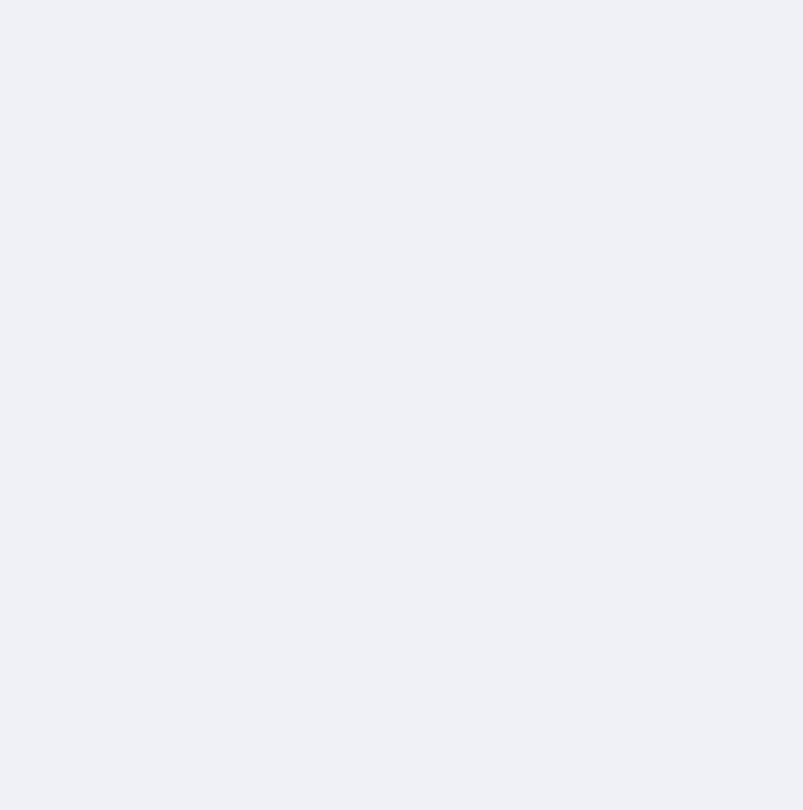
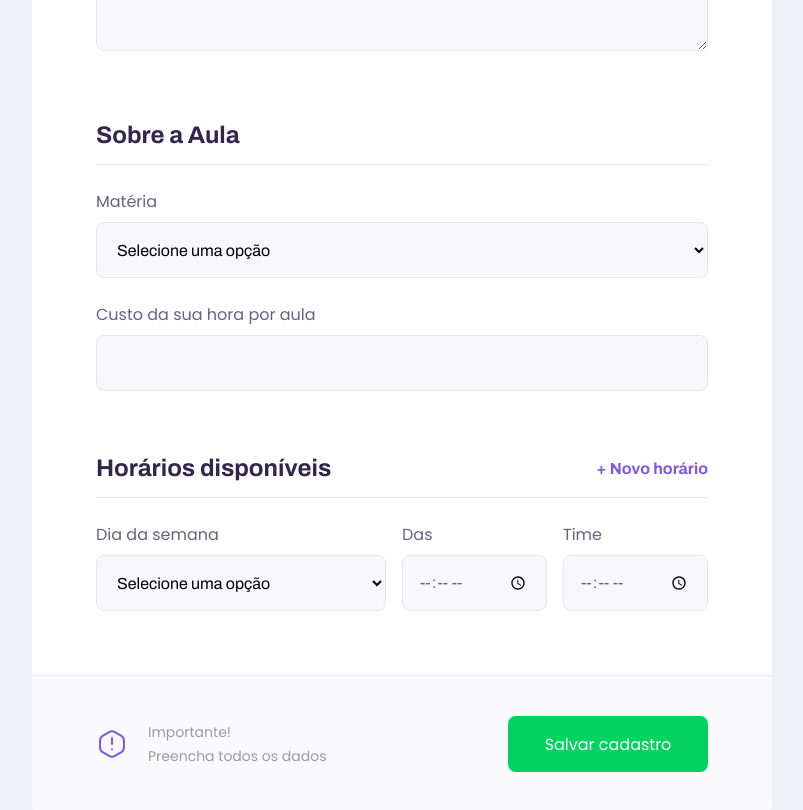
Before and after one commit to marconwillian/Proffy, a React (Create React App) app in the folder packages/web/: page /give-classes in a window 1280 px wide. Shown: the part 900-1710 px from the top of the page, without its empty margins (238-1041 px from the left). Before the commit the page ends 800 px from the top, so only its background shows below. Built offline with nearby package versions, Linux system fonts and the light colour scheme.

Commit message:
Update inputs for select

```diff
--- a/packages/web/src/pages/TeacherForm/index.tsx
+++ b/packages/web/src/pages/TeacherForm/index.tsx
@@ -1,11 +1,88 @@
 import React from 'react';
 
 import PageHeader from '../../components/PageHeader';
+import Input from '../../components/Input';
+import Textarea from '../../components/Textarea';
+import Select from '../../components/Select';
+
+import warningIcon from '../../assets/images/icons/warning.svg'
+
+import './styles.css';
 
 function TeacherForm(){
     return (
         <div id="page-teacher-form" className="container">
-            <PageHeader  title="Que incrível que você quer dar aulas."/>
+            <PageHeader
+                title="Que incrível que você quer dar aulas."
+                description="O primeiro passo, é preencher esse formulário de inscrição."
+            />
+            <main>
+                <fieldset>
+                    <legend>Seus dados</legend>
+
+                    <Input label="Nome completo" name="name" />
+                    <Input label="Avatar" name="avatar" />
+                    <Input label="WhatsApp" name="whatsapp" />
+                    <Textarea label="Biografia" name="bio"/>
+                </fieldset>
+                <fieldset>
+                    <legend>Sobre a Aula</legend>
+
+                    <Select
+                        label="Matéria"
+                        name="subject"
+                        options={[
+                            {value: 'Artes'},
+                            {value: 'Biologia'},
+                            {value: 'Ciências'},
+                            {value: 'Educação física'},
+                            {value: 'Física'},
+                            {value: 'Geografia'},
+                            {value: 'História'},
+                            {value: 'Matemática'},
+                            {value: 'Português'},
+                            {value: 'Química'}
+                        ]}
+                    />
+                    <Input label="Custo da sua hora por aula" name="cost" />
+                </fieldset>
+                <fieldset>
+                    <legend>
+                        Horários disponíveis
+                        <button type="button">
+                            + Novo horário
+                        </button>
+                    </legend>
+
+                    <div className="schedule-item">
+                        <Select
+                            label="Dia da semana"
+                            name="week_day"
+                            options={[
+                                {value: '0', label: 'Domingo'},
+                                {value: '1', label: 'Segunda'},
+                                {value: '2', label: 'Terça'},
+                                {value: '3', label: 'Quarta'},
+                                {value: '4', label: 'Quinta'},
+                                {value: '5', label: 'Sexta'},
+                                {value: '6', label: 'Sábado'}
+                            ]}
+                        />
+                        <Input name="from" label="Das" type="time"/>
+                        <Input name="to" label="Time" type="time"/>
+                    </div>
+                </fieldset>
+
+
+                <footer>
+                    <p>
+                        <img src={warningIcon} alt="Aviso importante"/>
+                        Importante! <br />
+                        Preencha todos os dados
+                    </p>
+                    <button type="button">Salvar cadastro</button>
+                </footer>
+            </main>
         </div>
         )
 };
--- /dev/null
+++ b/packages/web/src/pages/TeacherForm/styles.css
@@ -0,0 +1,140 @@
+#page-teacher-form {
+    width: 100vw;
+    height: 100vh;
+}
+
+#page-teacher-form .page-header .header-container {
+    margin-bottom: 6.4rem;
+}
+
+#page-teacher-form main {
+    background: var(--color-box-base);
+    width: 100%;
+    max-width: 74rem;
+    border-radius: 0.8rem;
+    margin: -3.2rem auto 3.2rem;;
+    padding-top: 6.4rem;
+    overflow: hidden;
+}
+
+#page-teacher-form main fieldset {
+    border: 0;
+    padding: 0 2.4rem;
+}
+
+#page-teacher-form main fieldset + fieldset {
+    margin-top:6.4rem;
+}
+
+#page-teacher-form main fieldset legend{
+    font: 700 2.4rem Archivo;
+    color: var(--color-text-title);
+    margin-bottom: 2.4rem;
+    display: flex;
+    align-items: center;
+    justify-content: space-between;
+    width: 100%;
+    padding-bottom: 1.6rem;
+    border-bottom: 1px solid var(--color-line-in-white);
+}
+
+#page-teacher-form main fieldset .input-block + .textarea-block,
+#page-teacher-form main fieldset .select-block + .input-block {
+    margin-top: 2.4rem;
+}
+
+#page-teacher-form main fieldset legend button {
+    background: none;
+    border: none;
+    color: var(--color-primary);
+    font: 700 1.6rem Archivo;
+    cursor: pointer;
+    transition: color 0.2s
+}
+
+#page-teacher-form main fieldset legend button:hover {
+    color: var(--color-primary-dark);
+}
+
+#page-teacher-form main label {
+    color: var(--color-text-component)
+}
+
+#page-teacher-form main footer {
+    padding: 4rem 2.4rem;
+    background: var(--color-box-footer);
+    border-top: 1px solid var(--color-line-in-white);
+    margin-top: 6.4rem;
+}
+
+#page-teacher-form main footer p{
+    display: flex;
+    align-items: center;
+    justify-content: center;
+    font-size: 1.4rem;
+    line-height: 2.4rem;
+    color: var(--color-text-complement);
+}
+
+#page-teacher-form main footer img{
+    margin-right: 2rem;
+}
+
+
+#page-teacher-form main footer button {
+    width:100%;
+    height: 5.6rem;
+    background: var(--color-secundary);
+    color: var(--color-button-text);
+    border: 0;
+    border-radius: 0.8rem;
+    cursor: pointer;
+    justify-content: center;
+    text-decoration: none;
+    transition: background-color 0.2s;
+    margin-top: 3.2rem;
+}
+
+#page-teacher-form main footer button:hover {
+    background: var(--color-secundary-dark);
+}
+
+@media (min-width:700px){
+    #page-teacher-form {
+        max-width: 100vw;
+    }
+
+    #page-teacher-form .page-header .header-content {
+        margin-bottom: 0;
+    }
+
+    #page-teacher-form main fieldset {
+        padding: 0 6.4rem;
+    }
+
+    #page-teacher-form main .schedule-item {
+        display: grid;
+        grid-template-columns: 2fr 1fr 1fr;
+        column-gap: 1.6rem;
+    }
+
+    #page-teacher-form main .schedule-item .input-block {
+        margin-top: 0 !important;
+    }
+
+    #page-teacher-form main footer {
+        padding: 4.0rem 6.4rem;
+        display: flex;
+        align-items: center;
+        justify-content: space-between;
+    }
+
+    #page-teacher-form main footer p {
+        justify-content: space-between;
+    }
+
+    #page-teacher-form main footer button {
+        width: 20rem;
+        margin-top: 0;
+    }
+}
```
